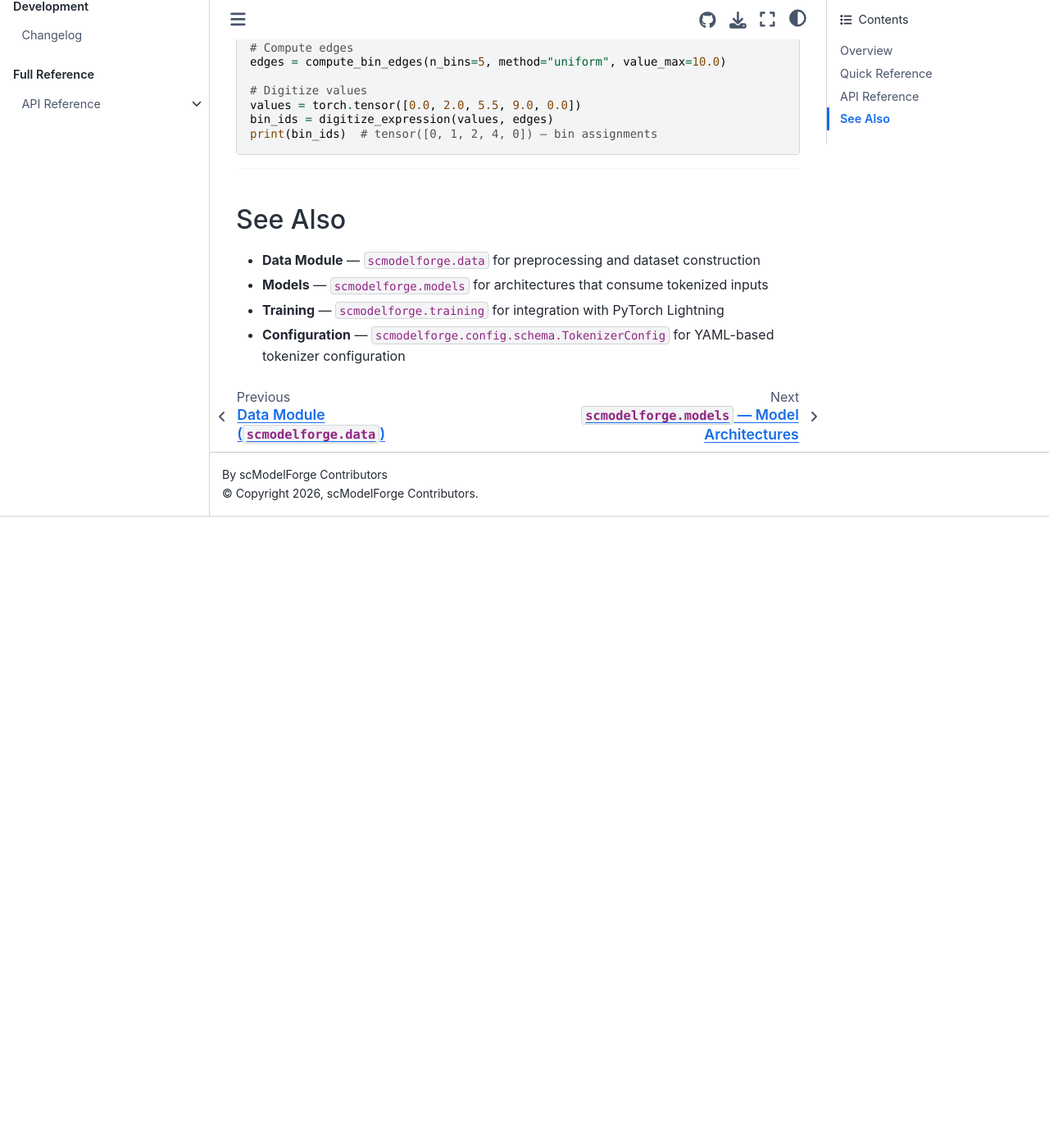
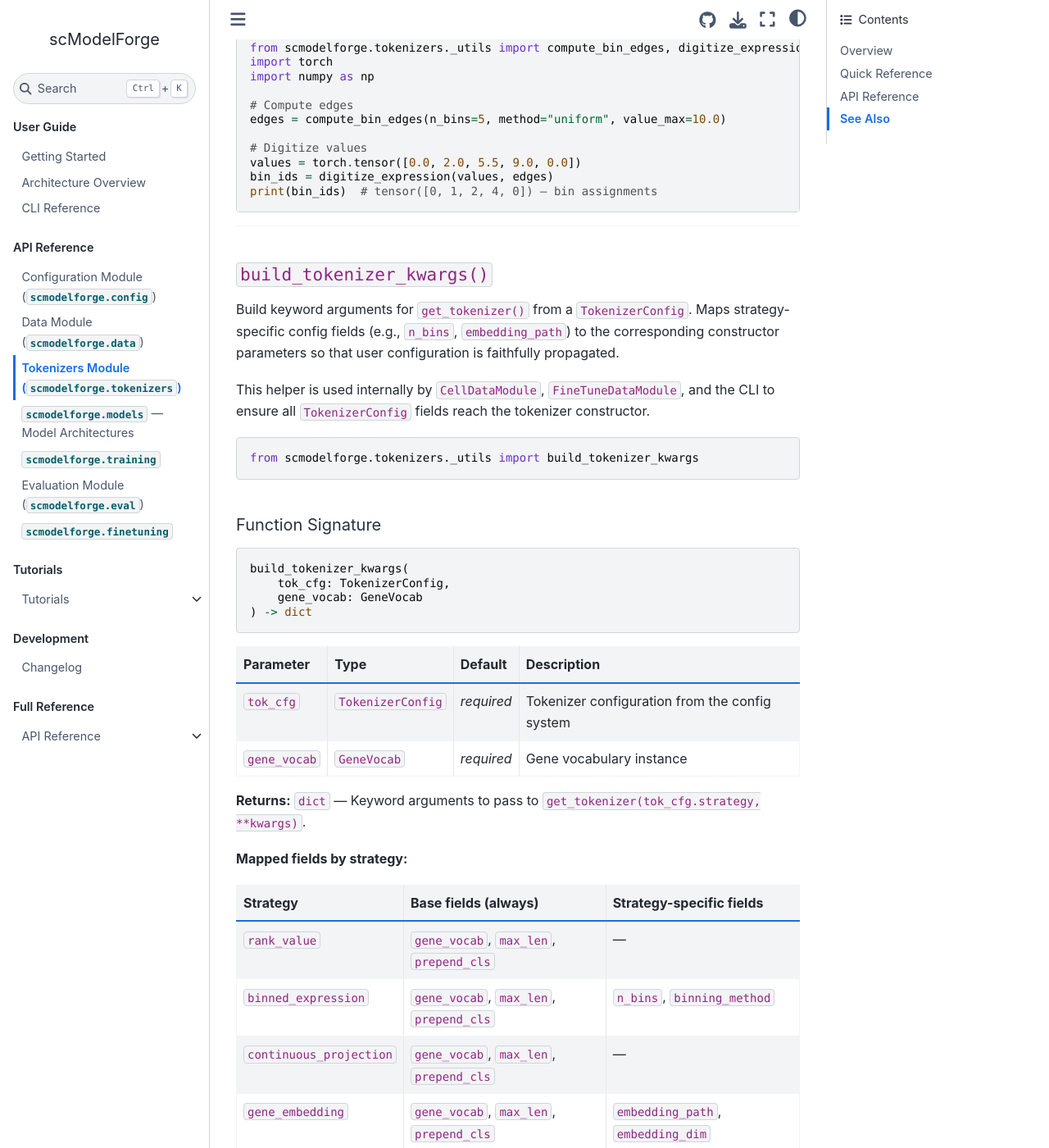
Before and after one commit to EhsanRS/scModelForge, a Sphinx documentation site: the page built from docs/api/tokenizers.md, in a window 1280 px wide and 1400 px high, scrolled down 21145 px. Shown: the whole window at 82% size. Built offline with Sphinx 7.4.7 and the Sphinx Book theme 1.1.4, drawn with Linux system fonts in a browser that asks for light colours; before the commit the page ends 21775 px from its top, so only the background shows below that; some of the changed text lies outside the part shown.

Commit message:
Update docs for build_tokenizer_kwargs and TokenizerConfig fields
- Add build_tokenizer_kwargs() to tokenizers API reference (quick ref
  table + full signature/example in utility section)
- Add missing embedding_path/embedding_dim fields to TokenizerConfig
  table in config docs
- Add gene_embedding to strategy options in TokenizerConfig
- Add per-strategy YAML examples to config docs
- Update complete YAML example with embedding fields
- Fix list_tokenizers() output to include gene_embedding
- Add bug fixes section to changelog

Co-Authored-By: Claude Opus 4.6 <noreply@anthropic.com>

````diff
--- a/docs/api/tokenizers.md
+++ b/docs/api/tokenizers.md
@@ -34,6 +34,7 @@ Tokenization output is structured as `TokenizedCell` or `MaskedTokenizedCell` da
 | `rank_genes_by_expression()` | Rank genes by descending expression |
 | `compute_bin_edges()` | Compute bin edges for expression discretization |
 | `digitize_expression()` | Map continuous values to discrete bins |
+| `build_tokenizer_kwargs()` | Build `get_tokenizer()` kwargs from a `TokenizerConfig` |
 
 ---
 
@@ -639,7 +640,7 @@ from scmodelforge.data import GeneVocab
 from scmodelforge.tokenizers import get_tokenizer, list_tokenizers
 
 # List available tokenizers
-print(list_tokenizers())  # ['binned_expression', 'continuous_projection', 'rank_value']
+print(list_tokenizers())  # ['binned_expression', 'continuous_projection', 'gene_embedding', 'rank_value']
 
 # Build vocab
 vocab = GeneVocab.from_genes(["GeneA", "GeneB", "GeneC"])
@@ -813,6 +814,58 @@ print(bin_ids)  # tensor([0, 1, 2, 4, 0]) — bin assignments
 
 ---
 
+#### `build_tokenizer_kwargs()`
+
+Build keyword arguments for `get_tokenizer()` from a `TokenizerConfig`. Maps strategy-specific config fields (e.g., `n_bins`, `embedding_path`) to the corresponding constructor parameters so that user configuration is faithfully propagated.
+
+This helper is used internally by `CellDataModule`, `FineTuneDataModule`, and the CLI to ensure all `TokenizerConfig` fields reach the tokenizer constructor.
+
+```python
+from scmodelforge.tokenizers._utils import build_tokenizer_kwargs
+```
+
+##### Function Signature
+
+```python
+build_tokenizer_kwargs(
+    tok_cfg: TokenizerConfig,
+    gene_vocab: GeneVocab
+) -> dict
+```
+
+| Parameter | Type | Default | Description |
+|-----------|------|---------|-------------|
+| `tok_cfg` | `TokenizerConfig` | *required* | Tokenizer configuration from the config system |
+| `gene_vocab` | `GeneVocab` | *required* | Gene vocabulary instance |
+
+**Returns:** `dict` — Keyword arguments to pass to `get_tokenizer(tok_cfg.strategy, **kwargs)`.
+
+**Mapped fields by strategy:**
+
+| Strategy | Base fields (always) | Strategy-specific fields |
+|----------|---------------------|------------------------|
+| `rank_value` | `gene_vocab`, `max_len`, `prepend_cls` | — |
+| `binned_expression` | `gene_vocab`, `max_len`, `prepend_cls` | `n_bins`, `binning_method` |
+| `continuous_projection` | `gene_vocab`, `max_len`, `prepend_cls` | — |
+| `gene_embedding` | `gene_vocab`, `max_len`, `prepend_cls` | `embedding_path`, `embedding_dim` |
+
+#### Example
+
+```python
+from scmodelforge.config import load_config
+from scmodelforge.data import GeneVocab
+from scmodelforge.tokenizers import get_tokenizer, build_tokenizer_kwargs
+
+config = load_config("configs/my_config.yaml")
+vocab = GeneVocab.from_genes(["GeneA", "GeneB", "GeneC"])
+
+# Build kwargs from config and pass to registry
+tok_cfg = config.tokenizer
+tokenizer = get_tokenizer(tok_cfg.strategy, **build_tokenizer_kwargs(tok_cfg, vocab))
+```
+
+---
+
 ## See Also
 
 - **Data Module** — `scmodelforge.data` for preprocessing and dataset construction
````
Also changed, not shown: docs/api/config.md (+32 -5 lines), docs/changelog.md (+5 -0 lines).
